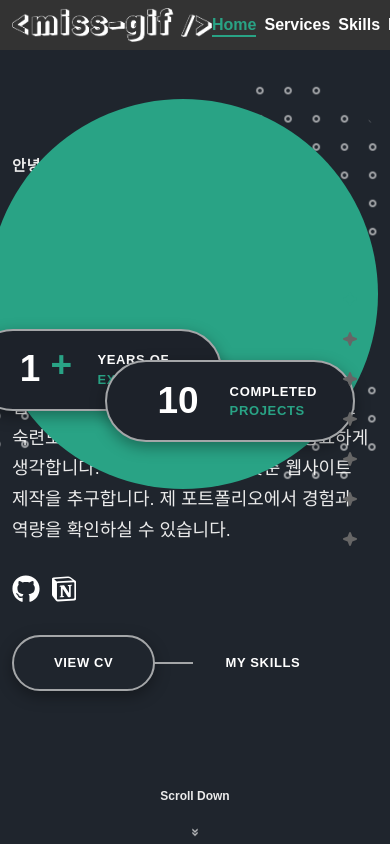
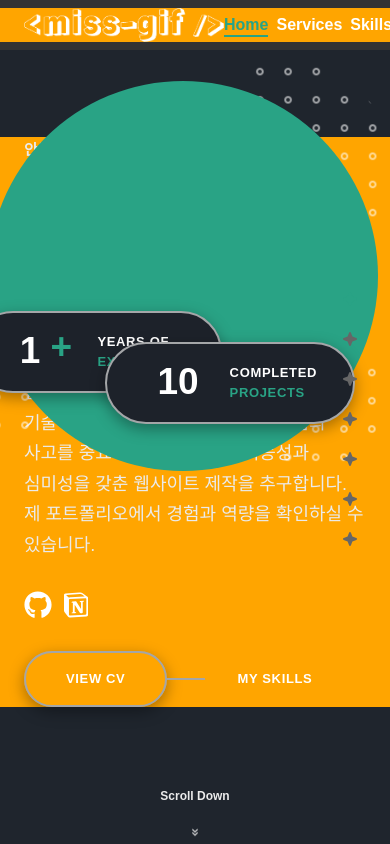
Before and after one commit to miss-gif/portfolio-final, a React (Vite) app: page / in a window 390 px wide. Shown: the top 844 px of the page. Built offline with nearby package versions, Linux system fonts and the light colour scheme.

Commit message:
Test : 반응형 작업중

```diff
--- a/scss/_breakPoint.scss
+++ b/scss/_breakPoint.scss
@@ -1,13 +1,15 @@
 /**
 
 ** Break Point **
+
+
+
+*/
 
 $desktop: 1400px;
 $laptop: 1024px;
 $tablet: 768px;
 $mobile: 480px;
-
-*/
 
 // Mixins
 @mixin desktop {
--- a/scss/variable.scss
+++ b/scss/variable.scss
@@ -75,9 +75,13 @@ p {
 
 /* 컴포넌트 */
 .container {
-  max-width: 1300px;
-  padding-inline: 12px;
+  max-width: $desktop;
+  padding-inline: 24px;
   margin-inline: auto;
+  @include laptop {
+    max-width: $desktop;
+    background-color: orange;
+  }
 }
 
 .grid {
--- a/src/components/cv/cv.scss
+++ b/src/components/cv/cv.scss
@@ -1,5 +1,5 @@
 .inner {
-  max-width: 1440px;
+  max-width: 1400px;
   width: 100%;
   margin: 0 auto;
 }
--- a/src/index.scss
+++ b/src/index.scss
@@ -1,4 +1,5 @@
 @import "../scss/reset.scss";
+@import "../scss/breakPoint.scss";
 @import "../scss/variable.scss";
 @import "../scss/common.scss";
 
```
